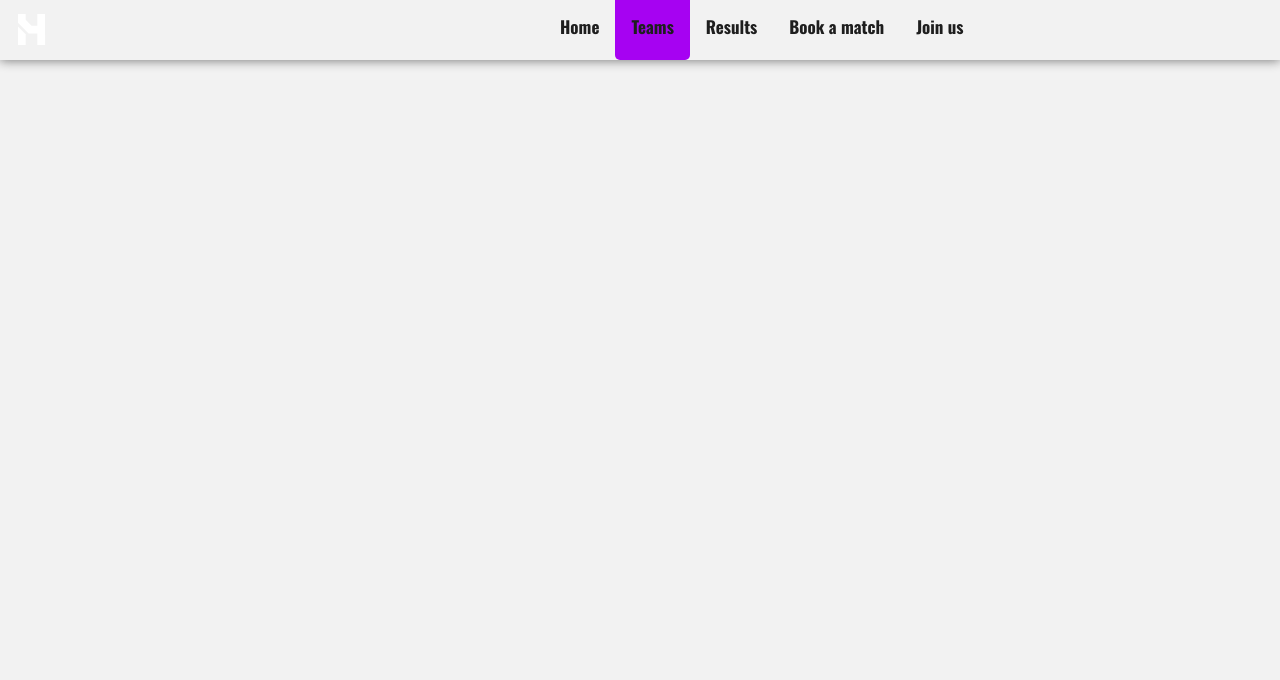
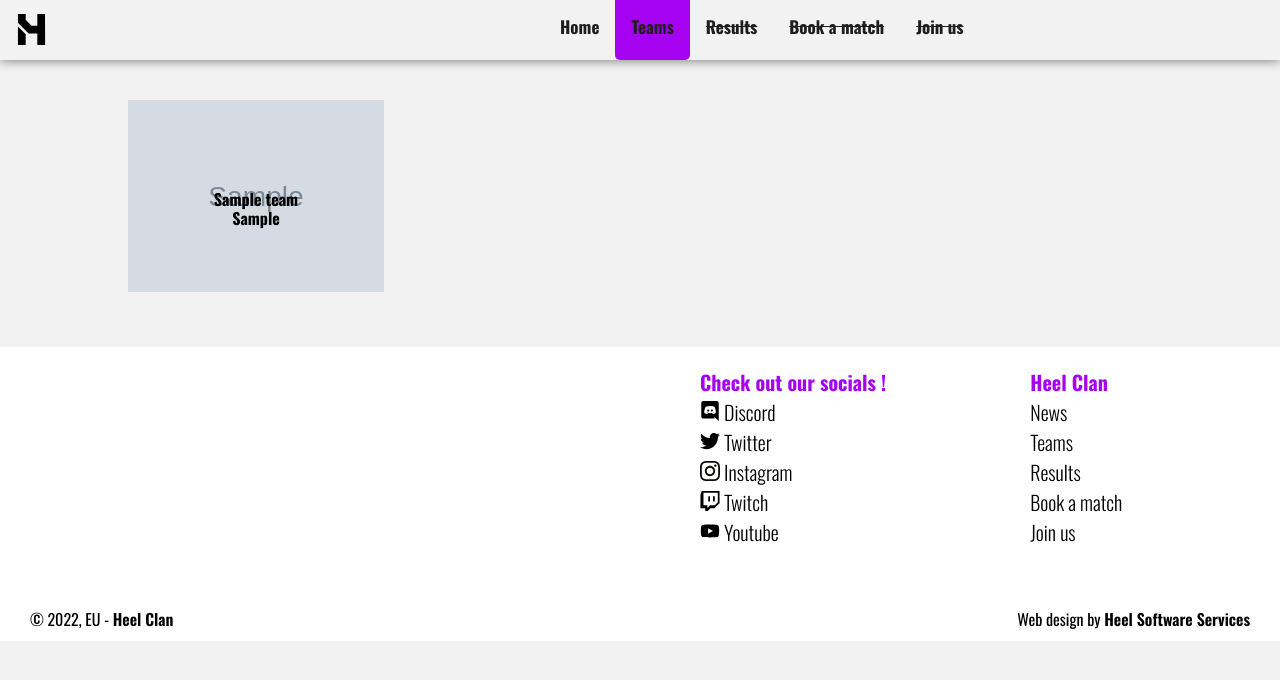
Before and after one commit to zacharie-fourrier/HeelClanWebsite, a PHP site: page /teams/ in a window 1280 px wide. Shown: the top 680 px of the page. Run offline with PHP 8.4, Linux system fonts and the light colour scheme; tables that the repository leaves empty or names only in its code hold one stand-in row (values such as "Sample post"); grey boxes marked "Sample" are stand-in pictures.

Commit message:
PHP in progress

```diff
--- a/index.html
+++ b/index.html
@@ -4,7 +4,7 @@
         <meta charset="utf-8">
         <meta name="viewport" content="width=device-width, initial-scale=1">
         <link rel="icon" id="icon">
-        <link rel="stylesheet" href="style.css">
+        <link rel="stylesheet" href="/style.css">
         <link rel="preconnect" href="https://fonts.googleapis.com">
         <link rel="preconnect" href="https://fonts.gstatic.com" crossorigin>
         <link href="https://fonts.googleapis.com/css2?family=Oswald:wght@700&display=swap" rel="stylesheet">
@@ -34,7 +34,7 @@
         <div class="header">
             <img src="/img/Heel clan website banner test.png" height="auto" width="100%">
         </div>
-        <div class="body">
+        <div class="content">
             <p>
 
             </p>
--- a/style.css
+++ b/style.css
@@ -3,7 +3,7 @@
         background: #1e1e1e;
         box-shadow: 0px 1px 10px #000000;
     }
-    .body {color: #fff}
+    .content {color: #fff}
     body {background: #1e1e1e}
     .menu a:hover:not(.active){
         color: #7712a6;
@@ -34,7 +34,7 @@
         background: #f2f2f2;
         box-shadow: 0px 1px 10px #808080;
     }
-    .body {color: #000}
+    .content {color: #000}
     body {background: #f2f2f2}
     .menu a:hover:not(.active){
         color: #a602f2;
@@ -66,6 +66,7 @@
     display: block;
     position: fixed;
     width: 100%;
+    z-index: 10;
     top: 0;
 }
 
@@ -113,11 +114,17 @@ html {
     padding: 14px 16px;
 }
 
+php {
+    display: inline-block;
+    color: inherit;
+}
+
 .footer {
     font-weight: 400;
     display: inline-block;
     width: 100%;
     bottom: 0px;
+    top: 50%;
 }
 
 .legal p {
@@ -230,3 +237,43 @@ accent {
     color: #FF0000;
     transition: 0.3s;
 }
+
+.team_pannel {
+    display: inline-block;
+    position: relative;
+    z-index: 1;
+    margin: 20px 0% 50px 10%;
+    width: 20%;
+    transition: 0.3s;
+}
+
+.team_name {
+    position: absolute;
+    top: 50%;
+    left: 50%;
+    transform: translate(-50%, -50%);
+    color: #000;
+}
+
+.team_game {
+    position: absolute;
+    top: 60%;
+    left: 50%;
+    transform: translate(-50%, -50%);
+    color: #000;
+}
+
+.team_member {
+    position: absolute;
+    top: 70%;
+    left: 50%;
+    transform: translate(-50%, -50%);
+    color: #000;
+    opacity: 0;
+    transition: 0.3s;
+}
+
+.team_pannel:hover {
+    transform: scale(1.1);
+    transition: 0.3s;
+}
--- a/teams/index.php
+++ b/teams/index.php
@@ -8,20 +8,91 @@
         <link rel="preconnect" href="https://fonts.googleapis.com">
         <link rel="preconnect" href="https://fonts.gstatic.com" crossorigin>
         <link href="https://fonts.googleapis.com/css2?family=Oswald:wght@700&display=swap" rel="stylesheet">
-        <script src="/script.js"></script>
-        <title>Heel Clan - Teams</title>
+        <link href="https://fonts.googleapis.com/css2?family=Oswald:wght@600&display=swap" rel="stylesheet">
+        <link href="https://fonts.googleapis.com/css2?family=Oswald:wght@400&display=swap" rel="stylesheet">
+        <link href="https://fonts.googleapis.com/css2?family=Oswald:wght@300&display=swap" rel="stylesheet">
+        <script src="/Favicon.js"></script>
+        <title>Heel Clan - Home</title>
     </head>
     <body>
         <div class="navbar">
             <div class="logo">
-                <img src="/img/Icon White.svg" height="auto" width="6%">
+                <a href="/"><img src="/img/Icon White.svg" height="auto" width="6%" id="homeLogo"></a>
+                <script src="/Logo.js"></script>
             </div>
             <div class="menu">
                 <a href="/">Home</a>
                 <a href="/teams/" class="active">Teams</a>
-                <a href="/results/">Results</a>
-                <a href="/booking/">Book a match</a>
-                <a href="/recruitment/">Join us</a>
+                <a href="/results/"><strike>Results</strike></a>
+                <a href="/booking/"><strike>Book a match</strike></a>
+                <a href="/recruitment/"><strike>Join us</strike></a>
+            </div>
+            <div class="account">
+                <a href="/account/"></a>
+            </div>
+        </div>
+        <div class="content">
+            <p>
+                <br>
+                <br>
+            </p>
+            <?php
+                $host = "91.170.154.154:3306";
+                $user = "HEELZacky";
+                $pass = "F2F4Astg12";
+                $db = mysqli_connect($host, $user, $pass, "heel_db");
+
+                $sql =
+                'SELECT t_id, t_banner, t_name, t_game FROM teams';
+
+                $req = $db->query($sql) or die('Erreur SQL !<br>'.$sql.'<br>'.mysql_error());
+
+                while($data = mysqli_fetch_assoc($req)) {
+
+                    echo '<div class="team_pannel">';
+                    echo '<img src="'.$data['t_banner'].'" height="auto" width="100%">';
+                    echo '<div class="team_name">'.$data['t_name'].'</div>';
+                    echo '<div class="team_game">'.$data['t_game'].'</div>';
+
+                    $sql2 =
+                    'SELECT teams.t_game, members.m_tag, team_members.m_role
+                    FROM teams
+                    INNER JOIN team_members ON teams.t_id = team_members.t_id
+                    INNER JOIN members ON team_members.m_id = members.m_id
+                    WHERE teams.t_id = '.$data['t_id'];
+
+                    $req2 = $db->query($sql2) or die('Erreur SQL !<br>'.$sql2.'<br>'.mysql_error());
+
+                    while($data2 = mysqli_fetch_assoc($req2)) {
+                        echo '<div class="team_member">'.$data2['m_tag'].' - '.$data2['m_role'].'</div>';
+                    }
+
+                    echo '</div>';
+                }
+            ?>
+        </div>
+        <div class="footer">
+            <div class="info">
+                <div class="socials">
+                    <accent>Check out our socials !</accent>
+                    <br><a href="https://discord.gg/ECqAJNmvef" id="dis"><img src="/img/discord_logo.svg" height="20px" width="20px" id="l_dis"> Discord</a>
+                    <br><a href="" id="twi"><img src="/img/twitter_logo.svg" height="20px" width="20px" id="l_twi"> Twitter</a>
+                    <br><a href="" id="ins"><img src="/img/instagram_logo.svg" height="20px" width="20px" id="l_ins"> Instagram</a>
+                    <br><a href="" id="ttv"><img src="/img/twitch_logo.svg" height="20px" width="20px" id="l_ttv"> Twitch</a>
+                    <br><a href="https://www.youtube.com/channel/UCUad12eHavWluVfnzjgp6FA" id="ytb"><img src="/img/youtube_logo.svg" height="20px" width="20px" id="l_ytb"> Youtube</a>
+                </div>
+                <div class="presentation">
+                    <accent>Heel Clan</accent>
+                    <br><a href="/">News</a>
+                    <br><a href="/teams/">Teams</a>
+                    <br><a href="/results/">Results</a>
+                    <br><a href="/booking/">Book a match</a>
+                    <br><a href="/recruitment/">Join us</a>
+                </div>
+            </div>
+            <div class="legal">
+                <p style="text-align:left;float:left;">© 2022, EU - <strong>Heel Clan</strong></p>
+                <p style="text-align:right;float:right;">Web design by <a href="http://heelsoft.tk"><strong>Heel Software Services</strong></a></p>
             </div>
         </div>
     </body>
```
